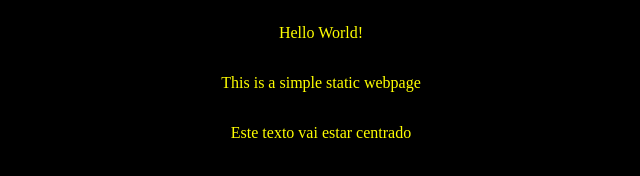
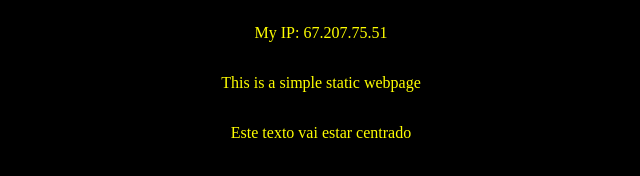
Before and after one commit to Exemocaro/Crypto_Node, a plain HTML site: page index.html in a window 1280 px wide. Shown: the full height of the page, 319-959 px from the left. Drawn offline with Linux system fonts and the light colour scheme.

Commit message:
adicionei o ip

```diff
--- a/index.html
+++ b/index.html
@@ -10,7 +10,7 @@
 </head>
 <body>
     <div class="container">
-        <p>Hello World!</p>
+        <p>My IP: 67.207.75.51</p>
 
         <p>This is a simple static webpage</p>
 
```
